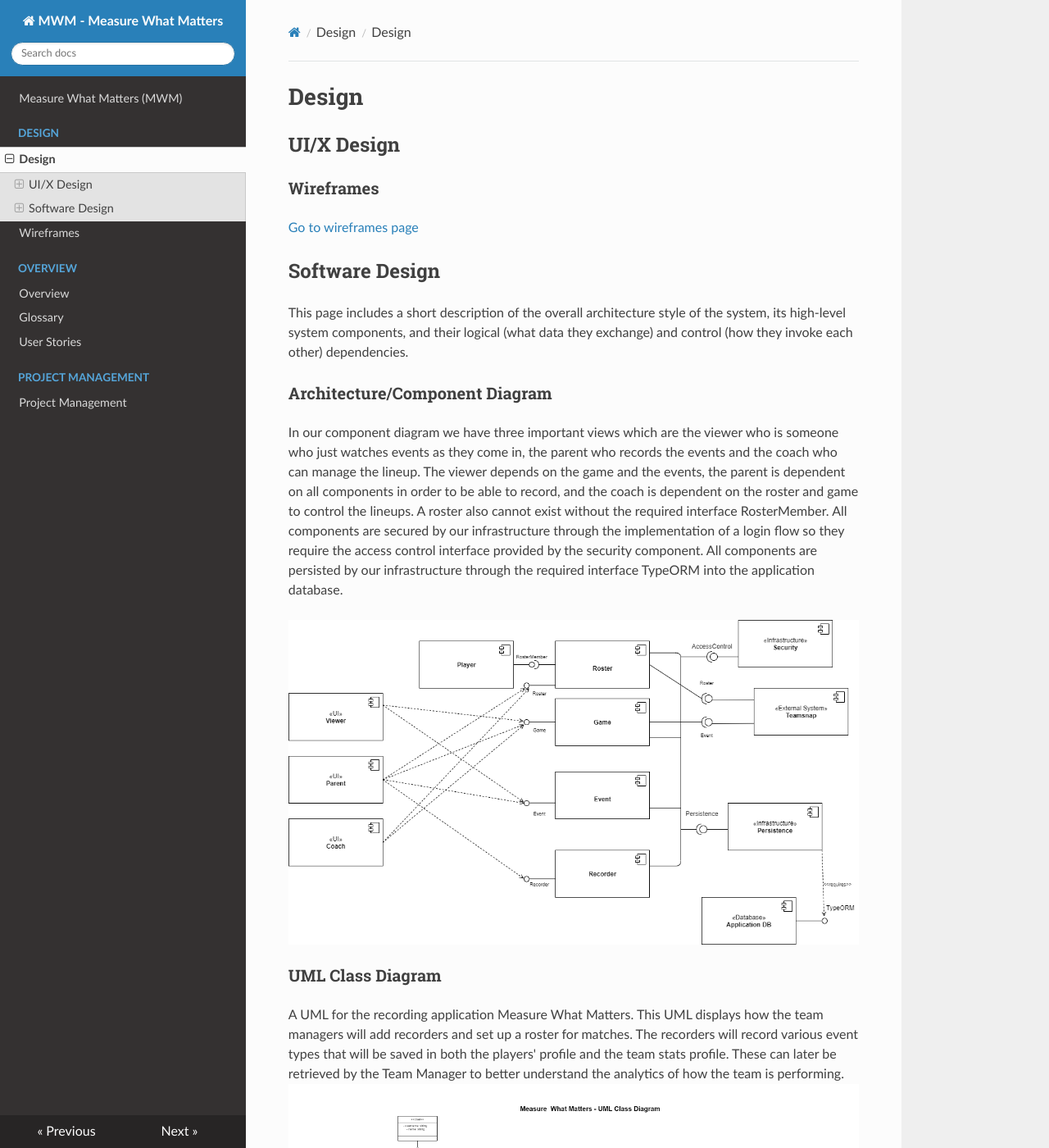
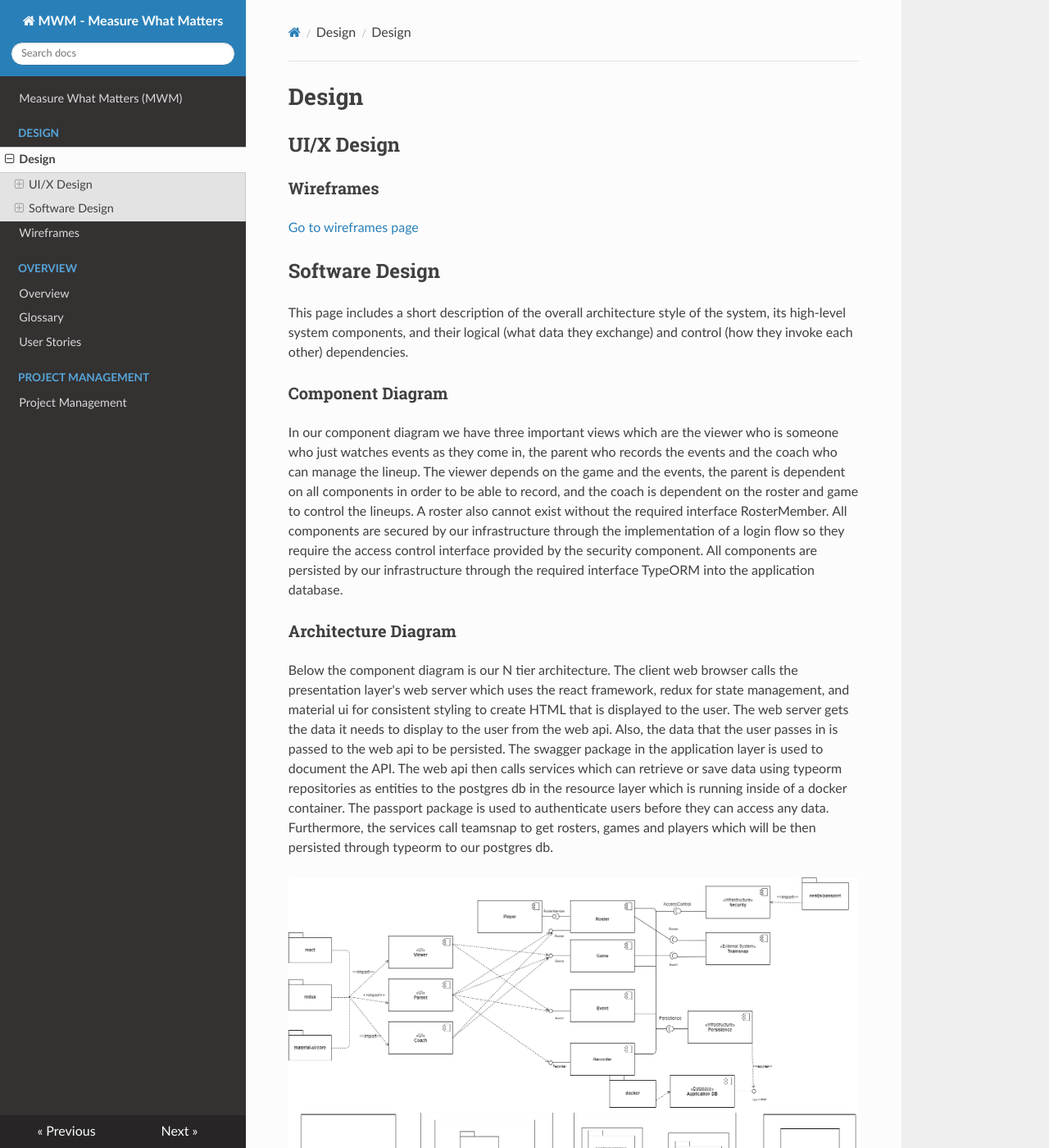
Before and after one commit to TaylorZowtuk/measure-what-matters, an MkDocs documentation site: the page built from docs/docs/design/index.md, in a window 1280 px wide and 1400 px high. Shown: the whole window at 82% size. Built offline with MkDocs 1.6.1, drawn with Linux system fonts in a browser that asks for light colours; nearby versions of some CDN libraries.

Commit message:
Updated component diagram to incl arch diagram

```diff
--- a/docs/docs/design/index.md
+++ b/docs/docs/design/index.md
@@ -1,22 +1,32 @@
 # Design
+
 ## UI/X Design
+
 ### Wireframes
+
 [Go to wireframes page](wireframes)
 
 ## Software Design
+
 This page includes a short description of the overall architecture style of the system, its high-level system components, and their logical (what data they exchange) and control (how they invoke each other) dependencies.
 
-### Architecture/Component Diagram
+### Component Diagram
+
 In our component diagram we have three important views which are the viewer who is someone who just watches events as they come in, the parent who records the events and the coach who can manage the lineup. The viewer depends on the game and the events, the parent is dependent on all components in order to be able to record, and the coach is dependent on the roster and game to control the lineups. A roster also cannot exist without the required interface RosterMember. All components are secured by our infrastructure through the implementation of a login flow so they require the access control interface provided by the security component. All components are persisted by our infrastructure through the required interface TypeORM into the application database.
+
+### Architecture Diagram
+
+Below the component diagram is our N tier architecture. The client web browser calls the presentation layer's web server which uses the react framework, redux for state management, and material ui for consistent styling to create HTML that is displayed to the user. The web server gets the data it needs to display to the user from the web api. Also, the data that the user passes in is passed to the web api to be persisted. The swagger package in the application layer is used to document the API. The web api then calls services which can retrieve or save data using typeorm repositories as entities to the postgres db in the resource layer which is running inside of a docker container. The passport package is used to authenticate users before they can access any data. Furthermore, the services call teamsnap to get rosters, games and players which will be then persisted through typeorm to our postgres db.
 
 ![ComponentDiagrams](../images/design/componentDiagram/component-diagram.png)
 
 ### UML Class Diagram
+
 A UML for the recording application Measure What Matters. This UML displays how the team managers will add recorders and set up a roster for matches. The recorders will record various event types that will be saved in both the players' profile and the team stats profile. These can later be retrieved by the Team Manager to better understand the analytics of how the team is performing.
 ![UML](../images/design/UML/UML.png)
 
 ### Sequence Diagram
+
 The sequence diagram describes the flow of recording sports events. They are devided into three stages: pre game, during game, and post game.
 
-
 ![Sequence](../images/design/sequenceDiagram/sequence.png)
```
Also changed, not shown: backend/README.md, docs/docs/images/design/componentDiagram/component-diagram.png.
